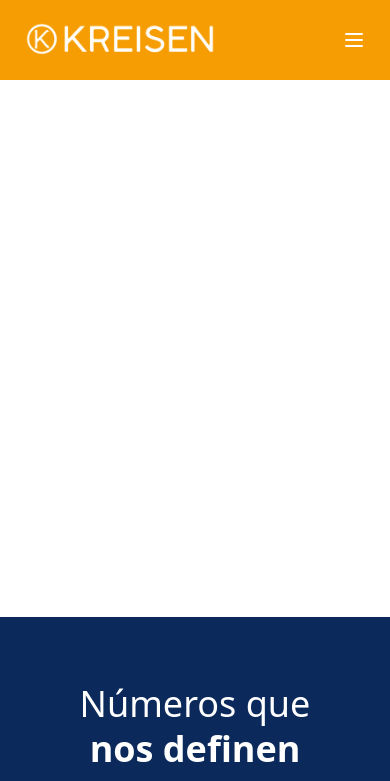
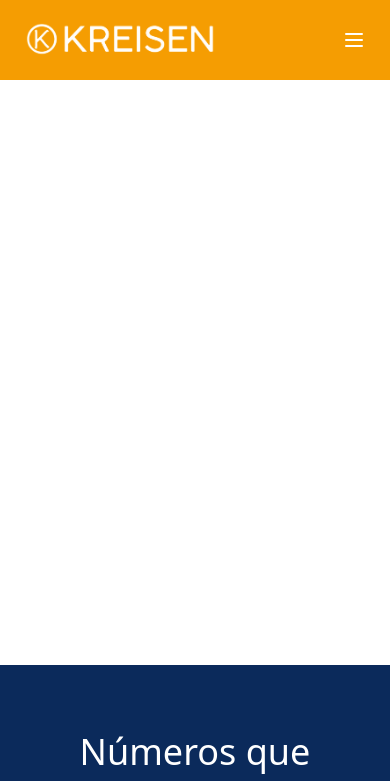
Before and after one commit to javigaitan/kreisen-Balsamo, a Next.js app: page / in a window 390 px wide. Shown: the top 781 px of the page. Built offline with nearby package versions, Linux system fonts and the light colour scheme; a web font is replaced by a local one.

Commit message:
fixed banner movile

```diff
--- a/components/hero-section.tsx
+++ b/components/hero-section.tsx
@@ -125,7 +125,7 @@ export function HeroSection() {
       </div>
 
       {/* ================= MOBILE ================= */}
-      <div className="md:hidden flex flex-col items-center">
+      <div className="md:hidden flex flex-col items-center pt-12">
 
         <div className="px-6 py-8">
           <AnimatePresence mode="wait">
```
Also changed, not shown: public/images/logo-Kreisen.jpeg (added).
